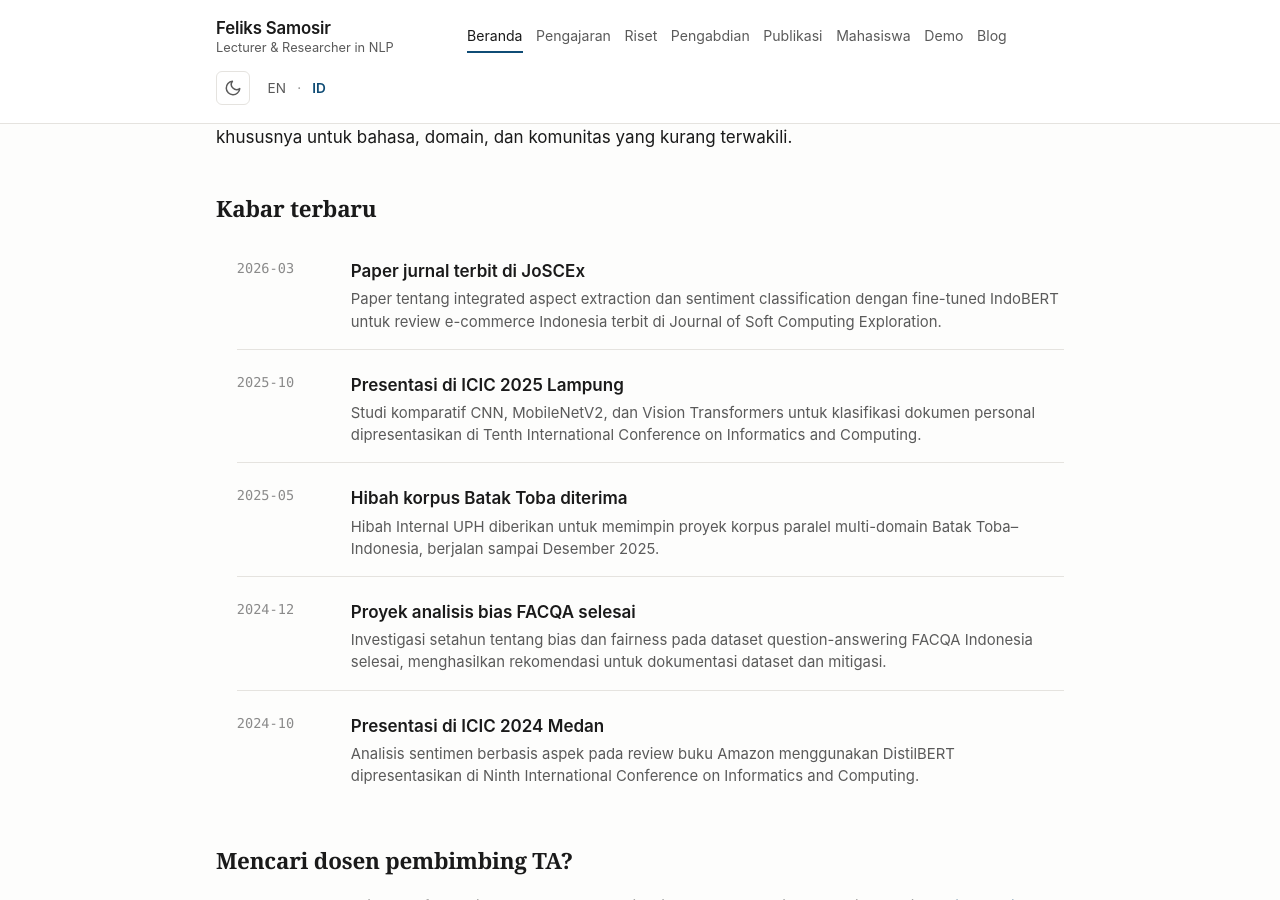
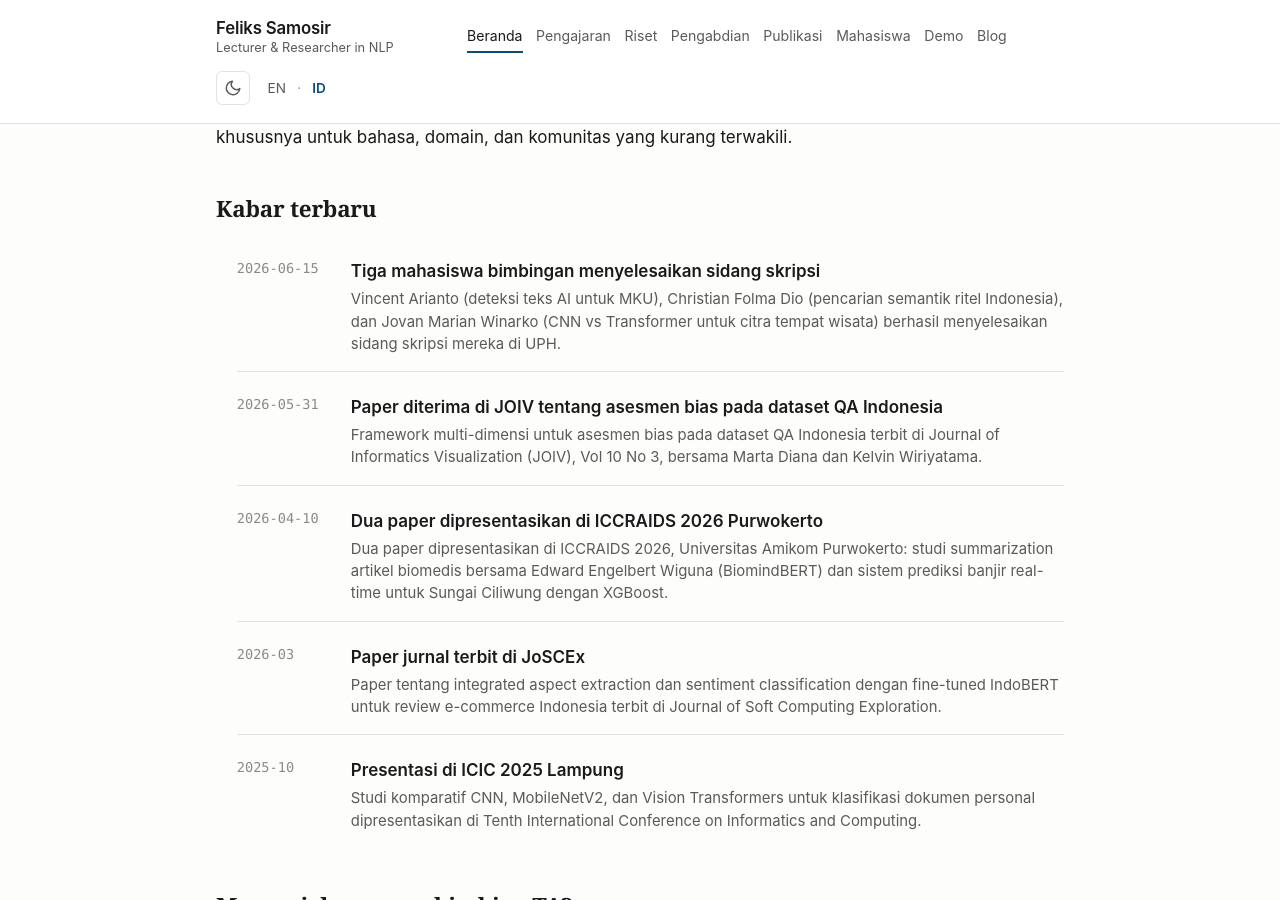
Before and after one commit to FeliksMakarios/feliksmakarios.github.io, a Jekyll site: the page built from id/index.md, in a window 1280 px wide and 900 px high, scrolled down 788 px. Built offline with Jekyll 4.4.1, drawn with Linux system fonts in a browser that asks for light colours.

Commit message:
Add news entries for recent academic achievements

```diff
--- a/_data/news.yml
+++ b/_data/news.yml
@@ -1,5 +1,29 @@
 # News / highlights shown on home page. Newest first.
 # Keep body concise (1-2 sentences).
+
+- title:
+    en: "Three current mentees defended their undergraduate theses"
+    id: "Tiga mahasiswa bimbingan menyelesaikan sidang skripsi"
+  date: "2026-06-15"
+  body:
+    en: "Vincent Arianto (AI text detection for MKU courses), Christian Folma Dio (Indonesian retail semantic search), and Jovan Marian Winarko (CNN vs Transformer for tourist site images) successfully defended their undergraduate theses at UPH."
+    id: "Vincent Arianto (deteksi teks AI untuk MKU), Christian Folma Dio (pencarian semantik ritel Indonesia), dan Jovan Marian Winarko (CNN vs Transformer untuk citra tempat wisata) berhasil menyelesaikan sidang skripsi mereka di UPH."
+
+- title:
+    en: "Paper accepted at JOIV on bias assessment in Indonesian QA datasets"
+    id: "Paper diterima di JOIV tentang asesmen bias pada dataset QA Indonesia"
+  date: "2026-05-31"
+  body:
+    en: "A multi-dimensional framework for bias assessment in Indonesian QA datasets was published in the Journal of Informatics Visualization (JOIV), Vol 10 No 3, with co-authors Marta Diana and Kelvin Wiriyatama."
+    id: "Framework multi-dimensi untuk asesmen bias pada dataset QA Indonesia terbit di Journal of Informatics Visualization (JOIV), Vol 10 No 3, bersama Marta Diana dan Kelvin Wiriyatama."
+
+- title:
+    en: "Two papers presented at ICCRAIDS 2026 in Purwokerto"
+    id: "Dua paper dipresentasikan di ICCRAIDS 2026 Purwokerto"
+  date: "2026-04-10"
+  body:
+    en: "Two papers were presented at ICCRAIDS 2026, Universitas Amikom Purwokerto: a biomedical article summarization study with Edward Engelbert Wiguna (BiomindBERT) and a real-time XGBoost flood prediction system for the Ciliwung River."
+    id: "Dua paper dipresentasikan di ICCRAIDS 2026, Universitas Amikom Purwokerto: studi summarization artikel biomedis bersama Edward Engelbert Wiguna (BiomindBERT) dan sistem prediksi banjir real-time untuk Sungai Ciliwung dengan XGBoost."
 
 - date: 2026-03
   title:
```
